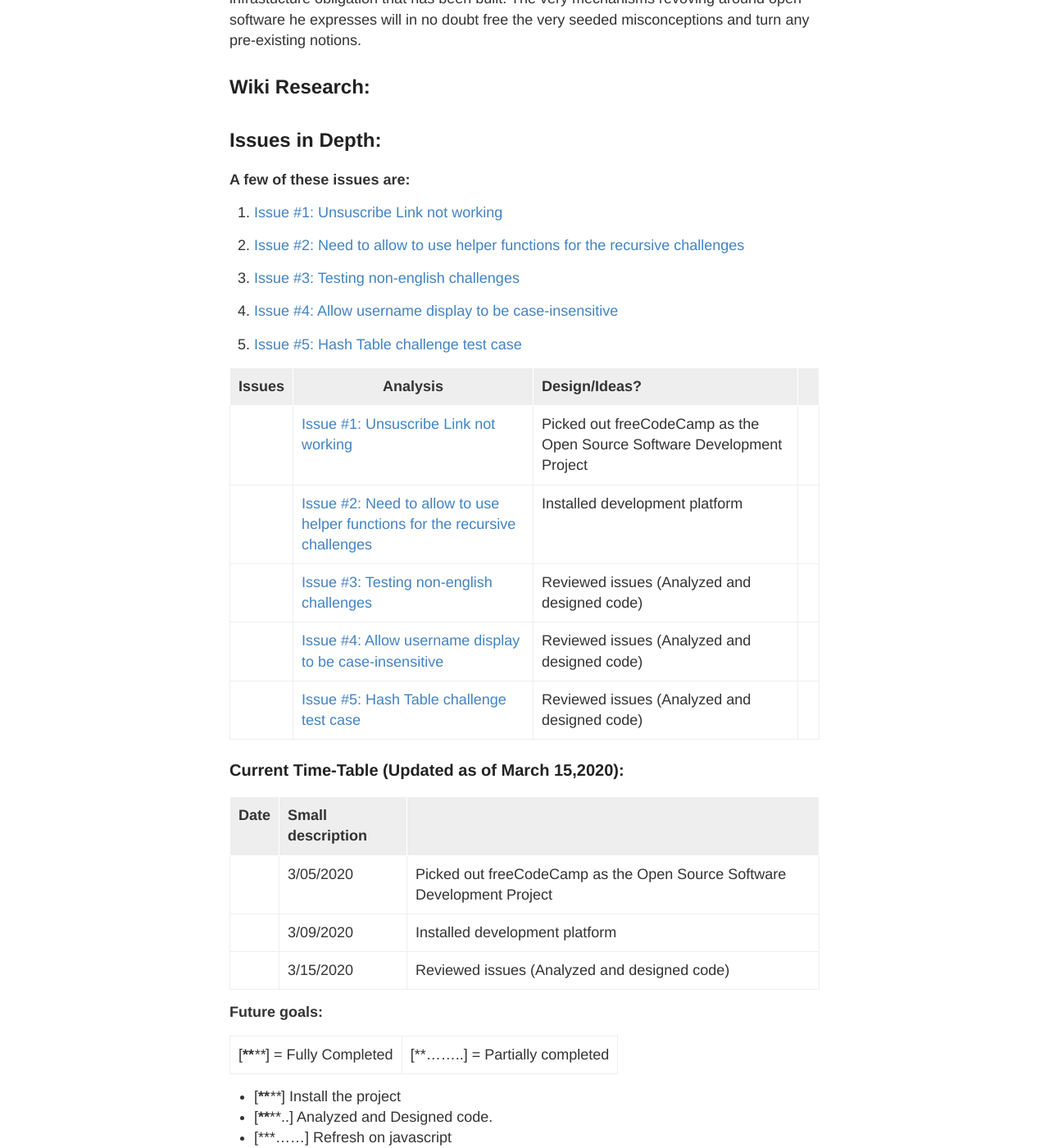
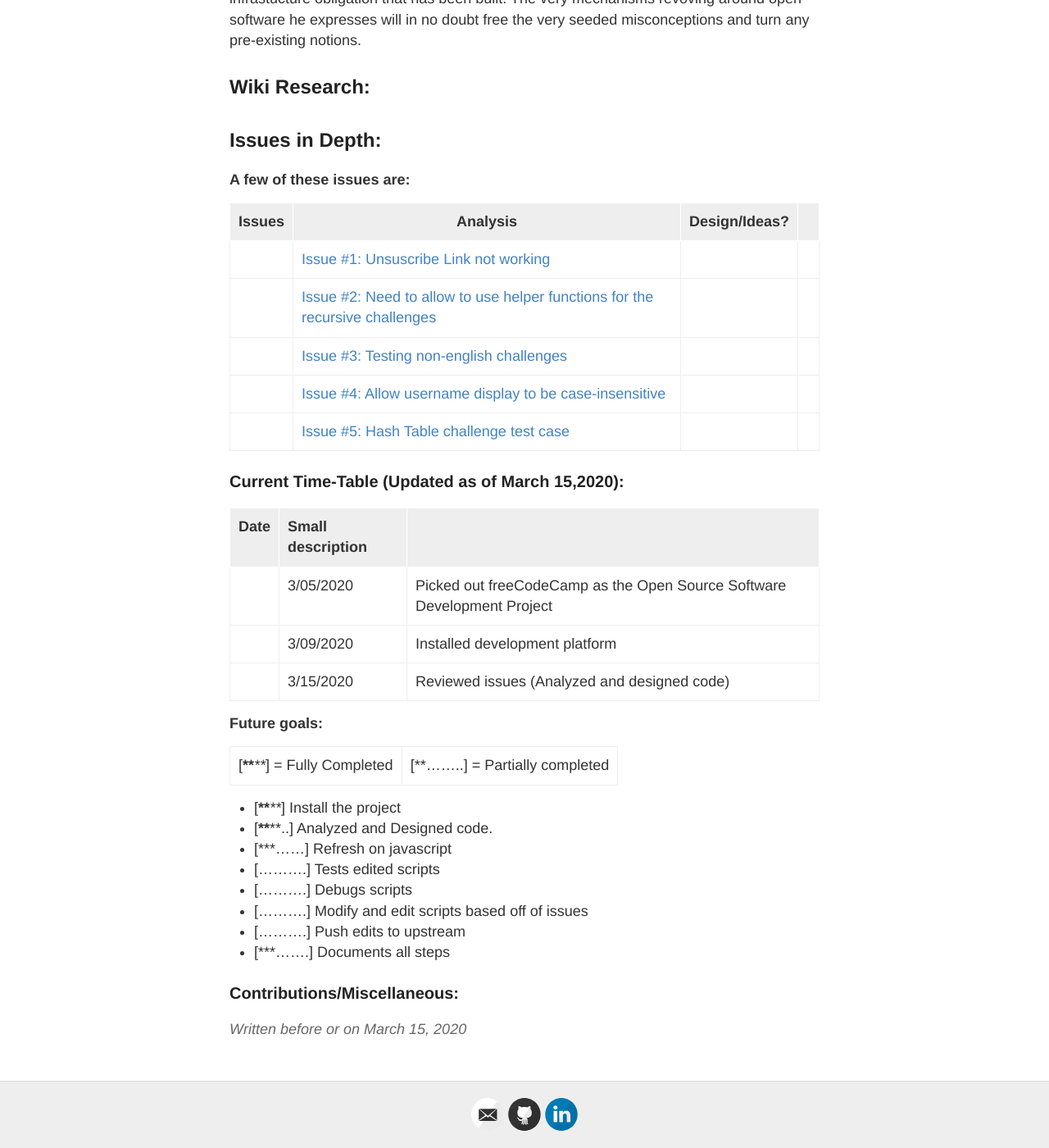
Before and after one commit to hunter-college-ossd-spr-2020/MarceloDamian-weekly, a Jekyll site: the page built from _posts/2020-03-15-week07.md, in a window 1280 px wide and 1400 px high, scrolled down 550 px. Shown: the whole window at 82% size. Built offline with Jekyll 4.4.1, drawn with Linux system fonts in a browser that asks for light colours.

Commit message:
testing markdown // work in progress

```diff
--- a/_posts/2020-03-15-week07.md
+++ b/_posts/2020-03-15-week07.md
@@ -13,27 +13,13 @@ title: Week 7
 
  **A few of these issues are:**
 
-1. [Issue #1: Unsuscribe Link not working](https://github.com/freeCodeCamp/freeCodeCamp/issues/38322)
-
-2. [Issue #2: Need to allow to use helper functions for the recursive challenges](https://github.com/freeCodeCamp/freeCodeCamp/issues/37868)
-
-3. [Issue #3: Testing non-english challenges](https://github.com/freeCodeCamp/freeCodeCamp/issues/34641)
-
-4. [Issue #4: Allow username display to be case-insensitive](https://github.com/freeCodeCamp/freeCodeCamp/issues/35525)
-
-5. [Issue #5: Hash Table challenge test case](https://github.com/freeCodeCamp/freeCodeCamp/issues/38049)
-
-
 Issues| Analysis | Design/Ideas?
 |---|---|:---|
-|[Issue #1: Unsuscribe Link not working](https://github.com/freeCodeCamp/freeCodeCamp/issues/38322)| Picked out freeCodeCamp as the Open Source Software Development Project | |
-|[Issue #2: Need to allow to use helper functions for the recursive challenges](https://github.com/freeCodeCamp/freeCodeCamp/issues/37868) | Installed development platform | |
-|[Issue #3: Testing non-english challenges](https://github.com/freeCodeCamp/freeCodeCamp/issues/34641) | Reviewed issues (Analyzed and designed code)| |
-|[Issue #4: Allow username display to be case-insensitive](https://github.com/freeCodeCamp/freeCodeCamp/issues/35525) | Reviewed issues (Analyzed and designed code)| |
-|[Issue #5: Hash Table challenge test case](https://github.com/freeCodeCamp/freeCodeCamp/issues/38049) | Reviewed issues (Analyzed and designed code)| |
-
-
-
+|[Issue #1: Unsuscribe Link not working](https://github.com/freeCodeCamp/freeCodeCamp/issues/38322)| | |
+|[Issue #2: Need to allow to use helper functions for the recursive challenges](https://github.com/freeCodeCamp/freeCodeCamp/issues/37868) | | |
+|[Issue #3: Testing non-english challenges](https://github.com/freeCodeCamp/freeCodeCamp/issues/34641) | | |
+|[Issue #4: Allow username display to be case-insensitive](https://github.com/freeCodeCamp/freeCodeCamp/issues/35525) | | |
+|[Issue #5: Hash Table challenge test case](https://github.com/freeCodeCamp/freeCodeCamp/issues/38049) | | |
 
 
 ### Current Time-Table (Updated as of March 15,2020):
```
